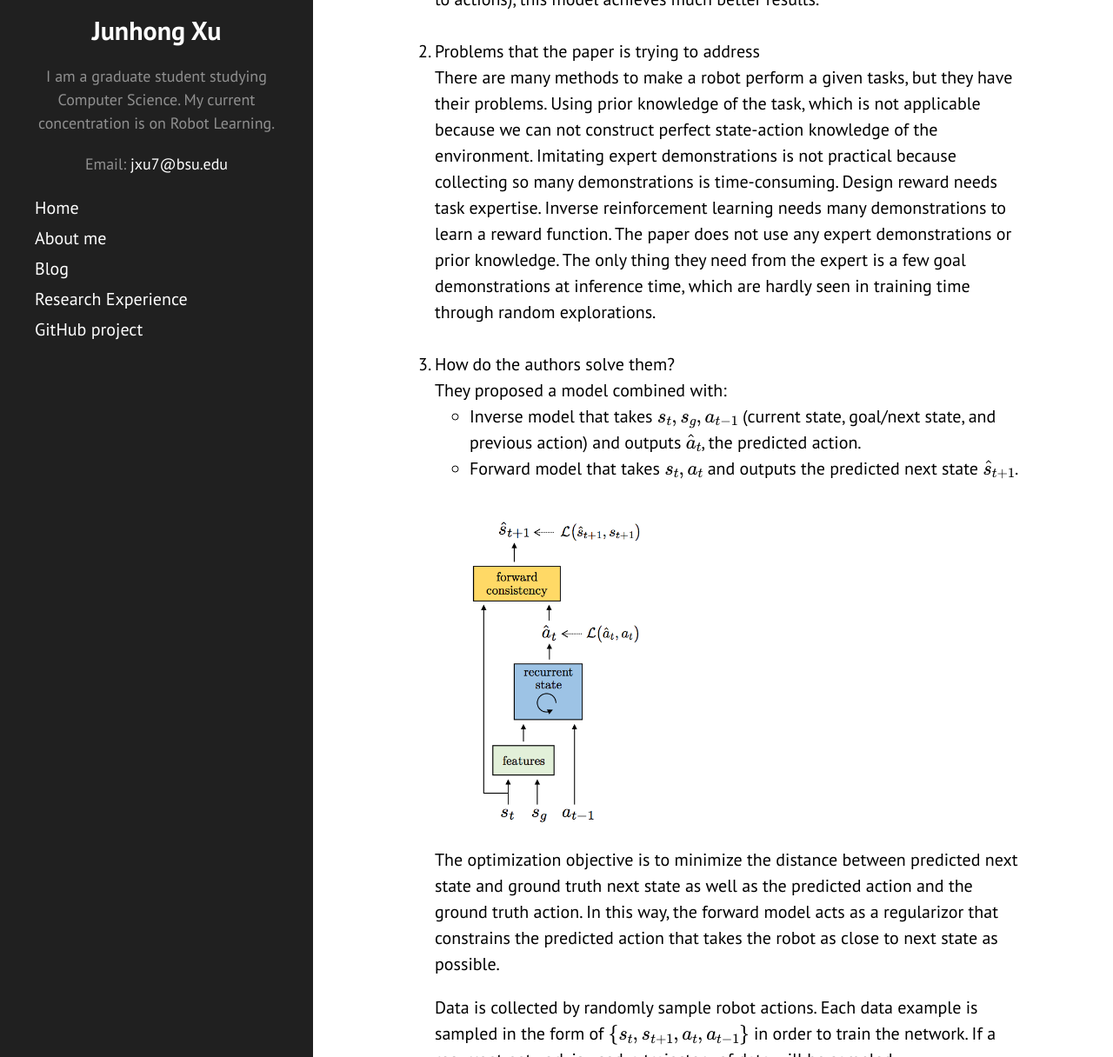
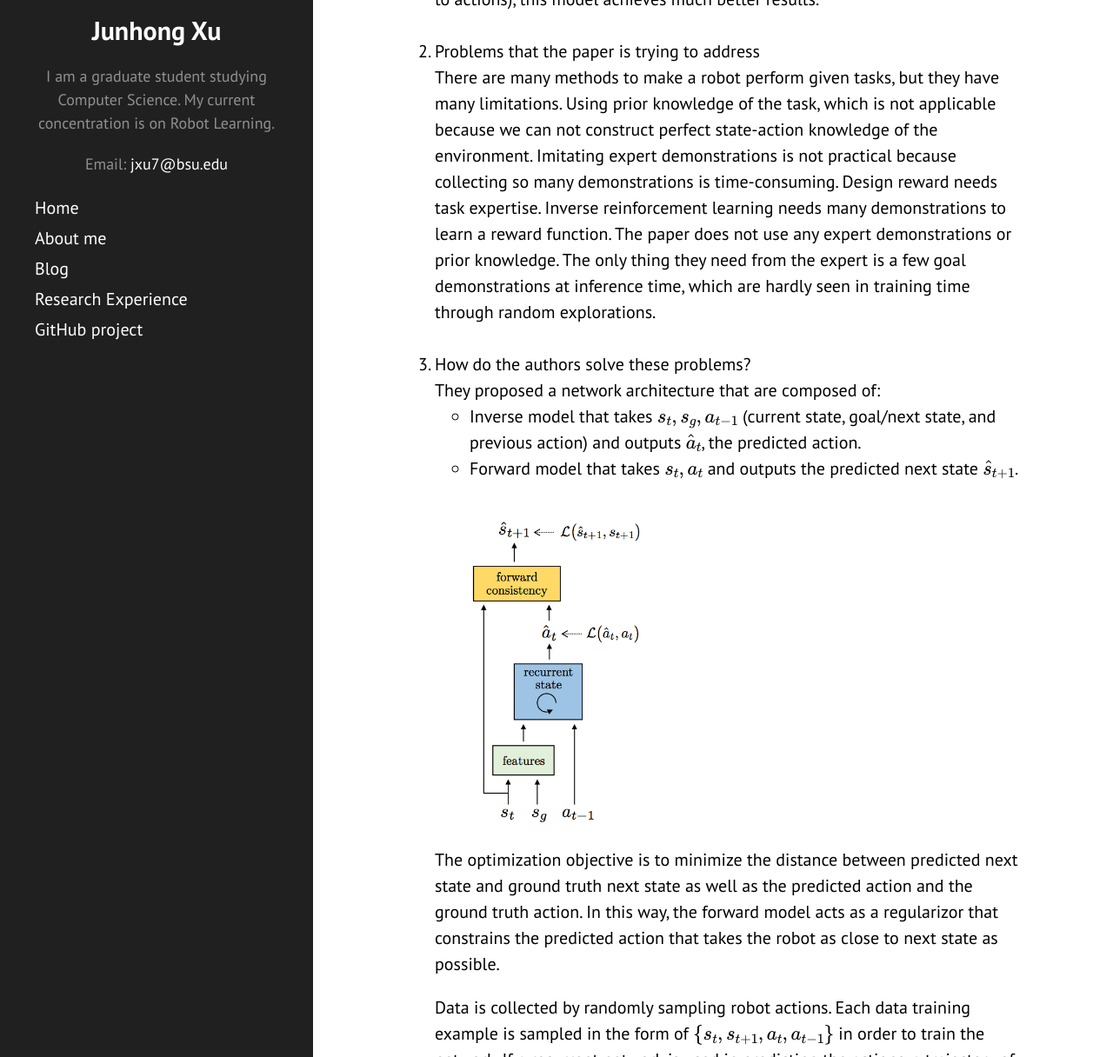
Before and after one commit to JunhongXu/JunhongXu.github.io, a Jekyll site: the page built from _posts/2017-11-7-zero-shoting-visual-imitation.html, in a window 1280 px wide and 1400 px high, scrolled down 300 px, cut to the strip 184-1400 px from the top of the window. Shown: the whole strip at 87% size. Built offline with Jekyll 4.4.1, drawn with Linux system fonts in a browser that asks for light colours; formulas are drawn with MathJax 3; some of the changed text lies outside the part shown.

Commit message:
update blog

```diff
--- a/_posts/2017-11-7-zero-shoting-visual-imitation.html
+++ b/_posts/2017-11-7-zero-shoting-visual-imitation.html
@@ -19,7 +19,7 @@
     <br/>
     <li>
         Problems that the paper is trying to address<br/>
-        There are many methods to make a robot perform a given tasks, but they have their problems. Using prior knowledge of the task, which is not
+        There are many methods to make a robot perform given tasks, but they have many limitations. Using prior knowledge of the task, which is not
         applicable because we can not construct perfect state-action knowledge of the environment. Imitating expert demonstrations
         is not practical because collecting so many demonstrations is time-consuming. Design reward needs task expertise.
         Inverse reinforcement learning needs many demonstrations to learn a reward function.
@@ -28,8 +28,8 @@
     </li>
     <br/>
     <li>
-        How do the authors solve them?<br/>
-        They proposed a model combined with:
+        How do the authors solve these problems?<br/>
+        They proposed a network architecture that are composed of:
         <ul>
         <li>
             Inverse model that takes $s_t,s_g,a_{t-1}$ (current state, goal/next state, and previous action)
@@ -50,9 +50,9 @@
             that constrains the predicted action that takes the robot as close to next state as possible.
         </p>
         <p>
-            Data is collected by randomly sample robot actions. Each data example
+            Data is collected by randomly sampling robot actions. Each data training example
             is sampled in the form of $\{ s_t, s_{t+1}, a_t, a_{t-1}\}$
-            in order to train the network. If a recurrent network is used, a trajectory of data will be sampled.
+            in order to train the network. If a recurrent network is used in predicting the actions, a trajectory of data will be sampled.
         </p>
      </li>
 
```
